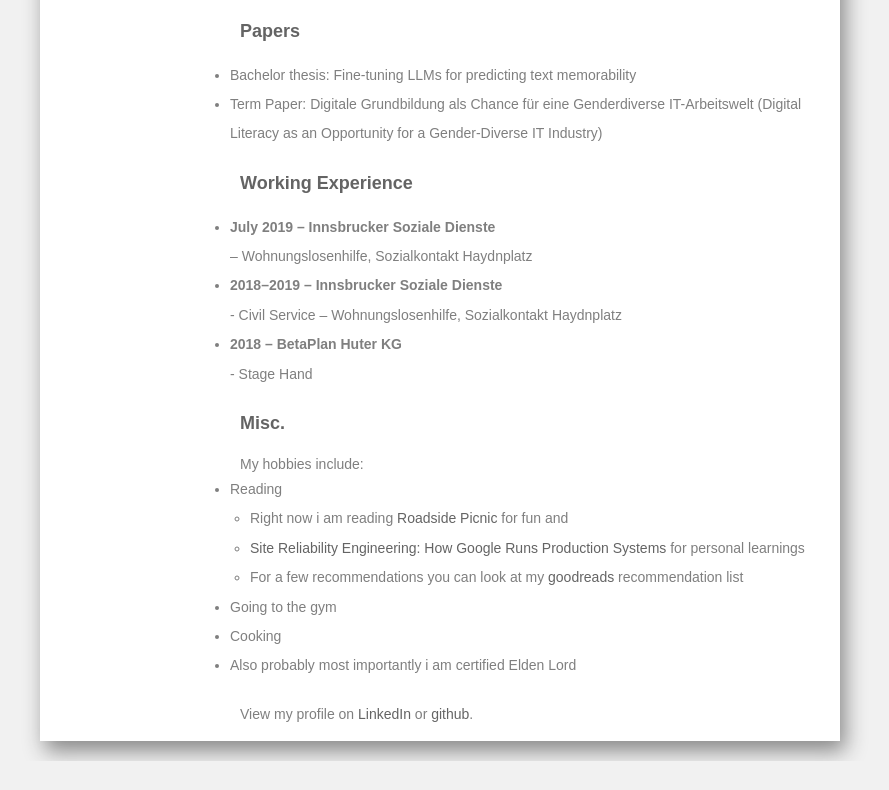
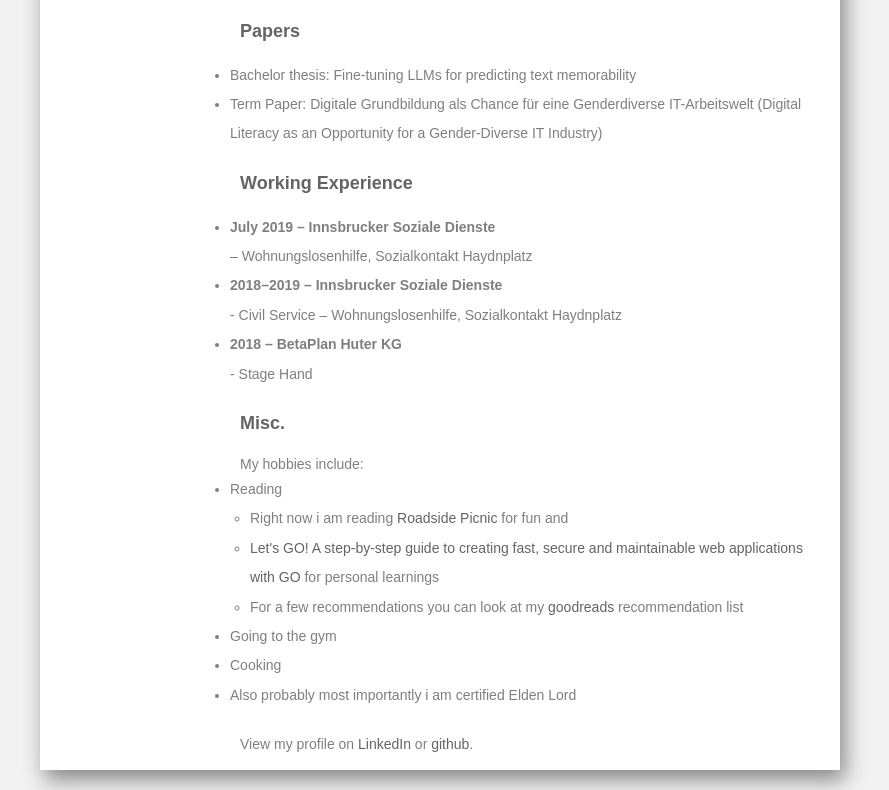
Before and after one commit to aschett/my-website, a plain HTML site: page index.html in a window 1280 px wide. Shown: the part 1233-2023 px from the top of the page, without its empty margins (200-1089 px from the left). Before the commit the page ends 1994 px from the top, so only its background shows below. Drawn offline with Linux system fonts and the light colour scheme.

Commit message:
update book

```diff
--- a/index.html
+++ b/index.html
@@ -175,7 +175,7 @@ Hey! My name is Andreas Schett. I am a computer science student from Innsbruck,
         <li>Reading</li>
         <ul>
             <li>Right now i am reading <a href="https://en.wikipedia.org/wiki/Roadside_Picnic">Roadside Picnic</a> for fun and</li>
-            <li><a href="https://www.goodreads.com/book/show/27968891-site-reliability-engineering">Site Reliability Engineering: How Google Runs Production Systems</a> for personal learnings</li>
+            <li><a href="https://lets-go.alexedwards.net/">Let's GO! A step-by-step guide to creating fast, secure and maintainable web applications with GO</a> for personal learnings</li>
             <li>For a few recommendations you can look at my <a href="https://www.goodreads.com/list/show/228720.Andreas_Schett_Recommendations">goodreads</a> recommendation list</li>
         </ul>
         <li>Going to the gym</li>
```
